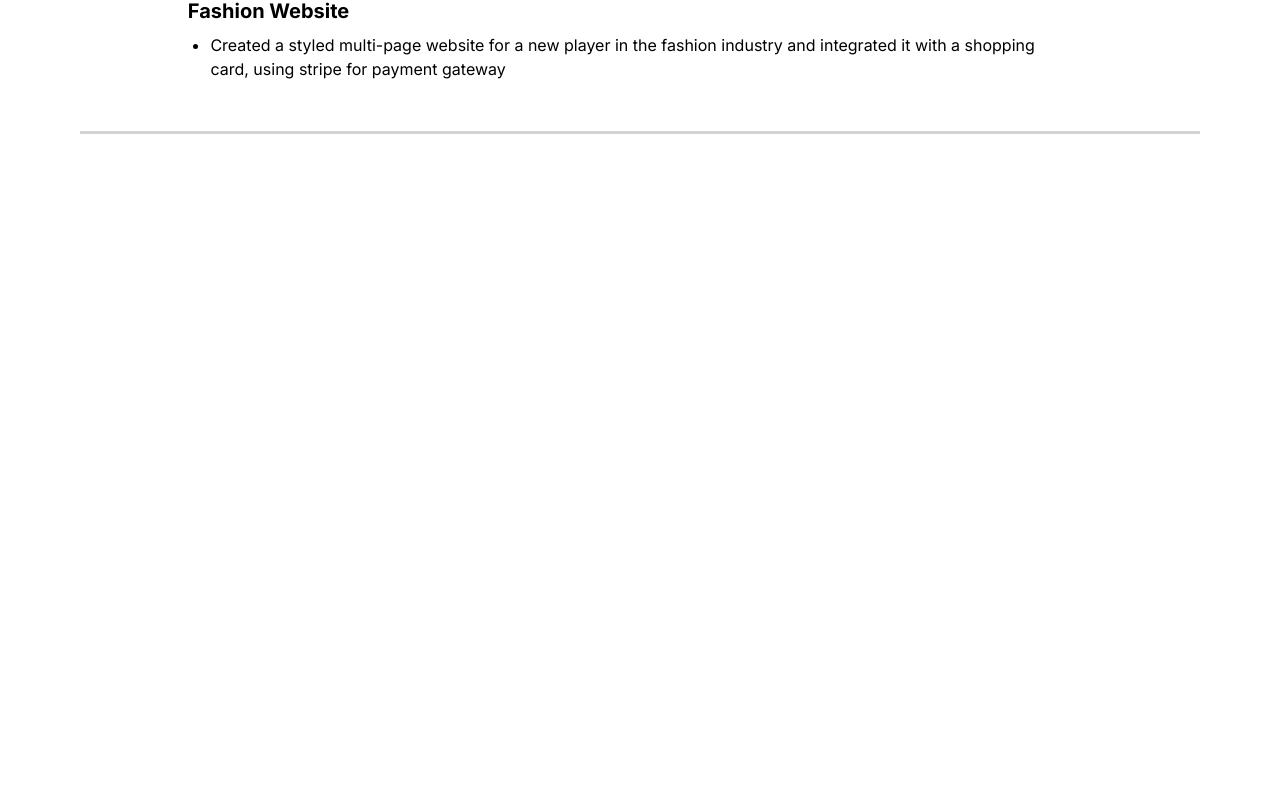
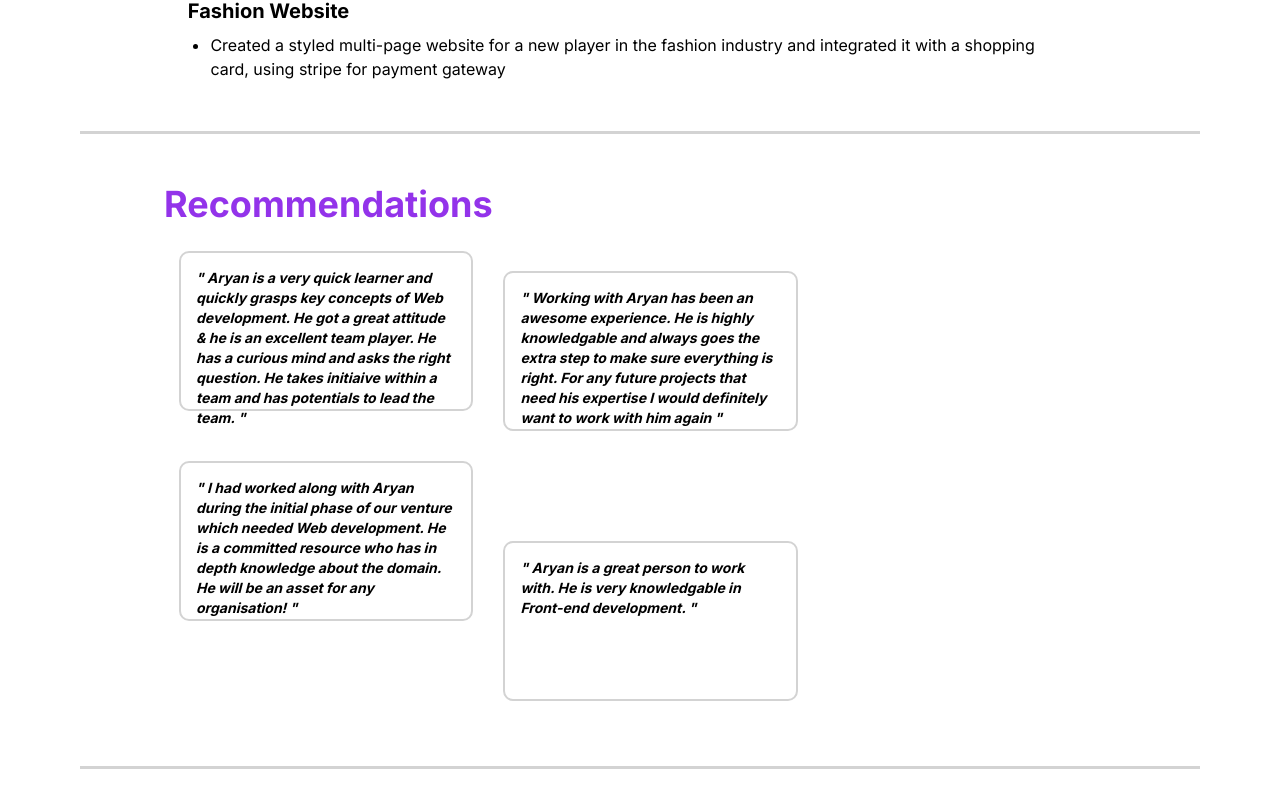
Before and after one commit to 0xScratch/Coursera-Project, a Next.js app: page / in a window 1280 px wide. Shown: the part 1677-2484 px from the top of the page. Before the commit the page ends 1861 px from the top, so only its background shows below. Built offline with nearby package versions, Linux system fonts and the light colour scheme.

Commit message:
Added Recommendations

```diff
--- /dev/null
+++ b/app/components/Recommendation.jsx
@@ -0,0 +1,27 @@
+export const Recommendation = () => {
+    return (
+        <div className="w-[85%] mx-auto">
+            <h1 className="text-purple-600 text-4xl font-bold mb-3">Recommendations</h1>
+            <div className="recommendation-card">
+                <p className="text-sm italic font-bold">
+                    &quot; Aryan is a very quick learner and quickly grasps key concepts of Web development. He got a great attitude & he is an excellent team player. He has a curious mind and asks the right question. He takes initiaive within a team and has potentials to lead the team. &quot;
+                </p>
+            </div>
+            <div className="recommendation-card">
+                <p className="text-sm italic font-bold">
+                    &quot; Working with Aryan has been an awesome experience. He is highly knowledgable and always goes the extra step to make sure everything is right. For any future projects that need his expertise I would definitely want to work with him again &quot;
+                </p>
+            </div>
+            <div className="recommendation-card">
+                <p className="text-sm italic font-bold">
+                    &quot; I had worked along with Aryan during the initial phase of our venture which needed Web development. He is a committed resource who has in depth knowledge about the domain. He will be an asset for any organisation! &quot;
+                </p>
+            </div>
+            <div className="recommendation-card">
+                <p className="text-sm italic font-bold">
+                    &quot; Aryan is a great person to work with. He is very knowledgable in Front-end development. &quot;
+                </p>
+            </div>
+        </div>
+    )
+}
--- a/app/globals.css
+++ b/app/globals.css
@@ -23,3 +23,13 @@
     margin: 15px;
     border-radius: 10px;
 }
+
+.recommendation-card {
+    display: inline-block;
+    border: 2px solid #D3D3D3;
+    height: 20vh;
+    width: 23vw;
+    padding: 15px;
+    margin: 15px;
+    border-radius: 10px;
+}
--- a/app/page.js
+++ b/app/page.js
@@ -2,6 +2,7 @@ import Image from "next/image";
 import { Hero } from "./components/Hero";
 import { Card } from "./components/Card";
 import { Projects } from "./components/Projects";
+import { Recommendation } from "./components/Recommendation";
 
 export default function Home() {
   return (
@@ -47,6 +48,9 @@ export default function Home() {
       <hr className="section-break"/>
       <Projects />
       <hr className="section-break"/>
+      <Recommendation />
+      <hr className="section-break"/>
+
     </main>
   );
 }
```
